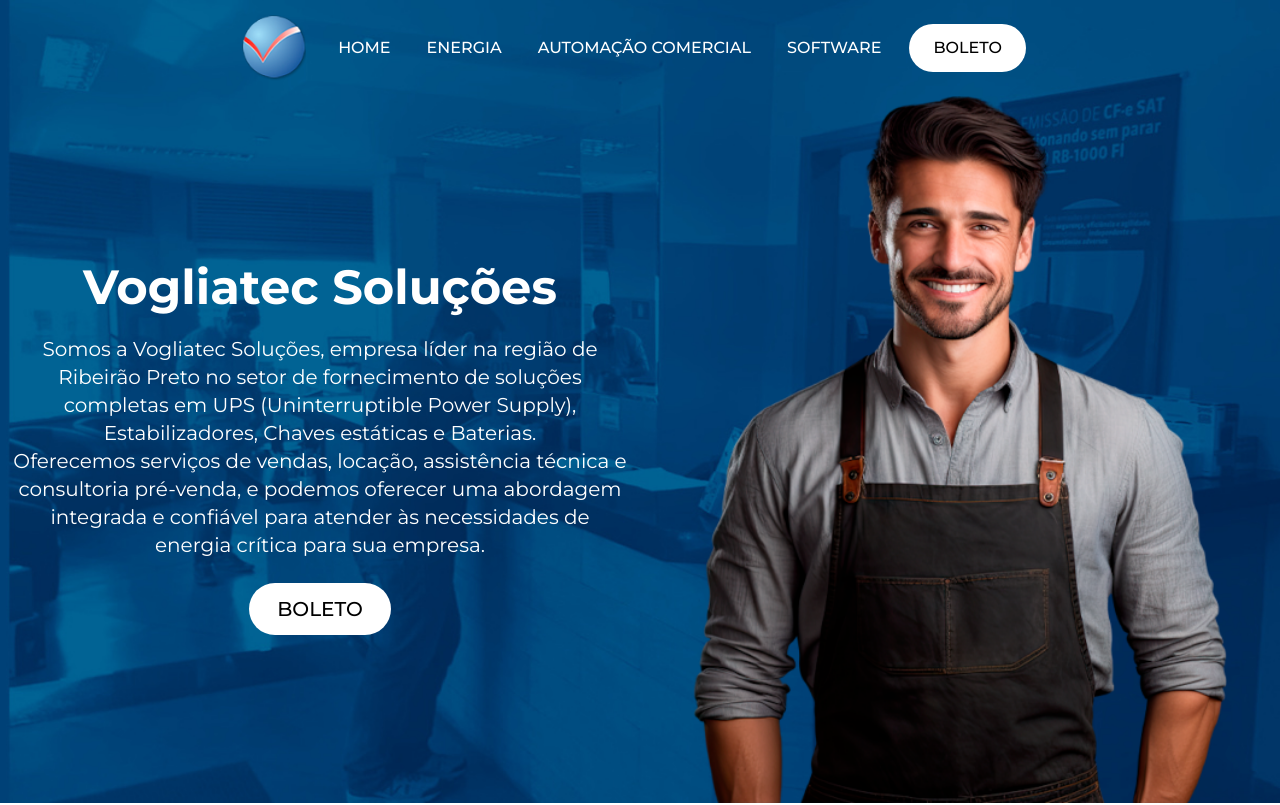
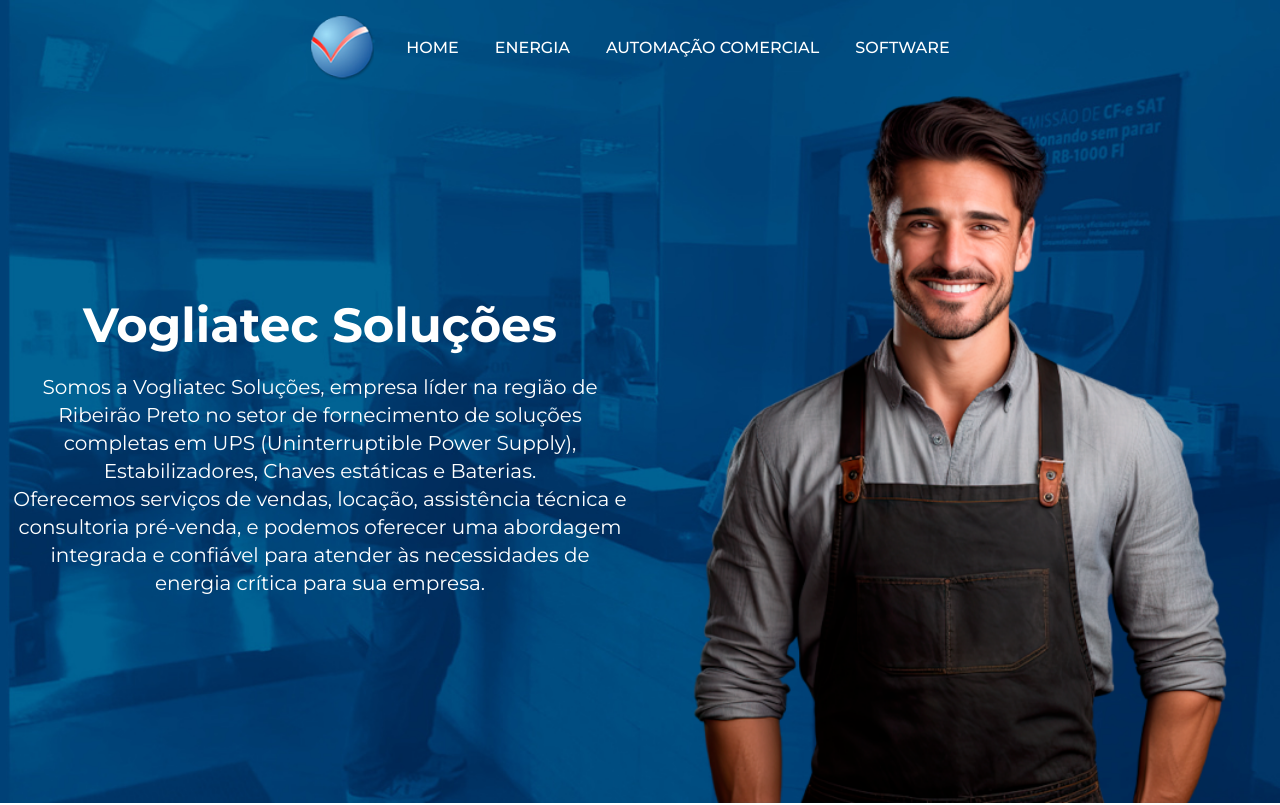
Before and after one commit to paydovan/vogliatec, a plain HTML site: page src/index.html in a window 1280 px wide. Shown: the top 805 px of the page. Drawn offline with nearby package versions, Linux system fonts and the light colour scheme.

Commit message:
style: remoção dos botões de boletos, e ajuste de titulo na home

```diff
--- a/src/index.html
+++ b/src/index.html
@@ -70,11 +70,6 @@
               class="text-white text-[10px] sm:text-sm lg:text-base font-medium hover:bg-sky-600 hover:bg-opacity-50 px-2 py-2 rounded-lg duration-500"
               >SOFTWARE</a
             >
-            <button
-              class="hidden sm:block bg-white text-xs sm:text-sm lg:text-base px-3 py-1 lg:px-6 lg:py-3 rounded-full font-medium lg:hover:scale-105 duration-200"
-            >
-              <a href="http://vogliatec.sytes.net:18800/">BOLETO</a>
-            </button>
           </nav>
         </div>
       </header>
@@ -101,11 +96,6 @@
               e confiável para atender às necessidades de energia crítica para
               sua empresa.
             </p>
-            <button
-              class="bg-white text-xl px-6 py-2 lg:px-7 lg:py-3 rounded-full font-medium lg:hover:scale-105 duration-200"
-            >
-              <a target="_blank" href="http://vogliatec.sytes.net:18800/">BOLETO</a>
-            </button>
           </div>
           <div class="w-full md:w-1/2 flex justify-center items-end">
             <img src="assets/homem2.png" alt="homem" class="w-48 md:w-10/12" />
@@ -190,7 +180,7 @@
           class="flex flex-col items-center justify-center p-6 text-left gap-4 md:w-full"
         >
           <h2 class="text-3xl lg:text-5xl font-semibold text-white">
-            Vogilatec Energia
+            Vogliatec Energia
           </h2>
           <p class="text-white lg:text-lg">
             Somos sua fonte confiável para soluções de energia que garantem a
```
Also changed, not shown: src/automacao.html (+0 -2 lines), src/energia.html (+0 -2 lines), src/software.html (+0 -2 lines), styles/output.css.
